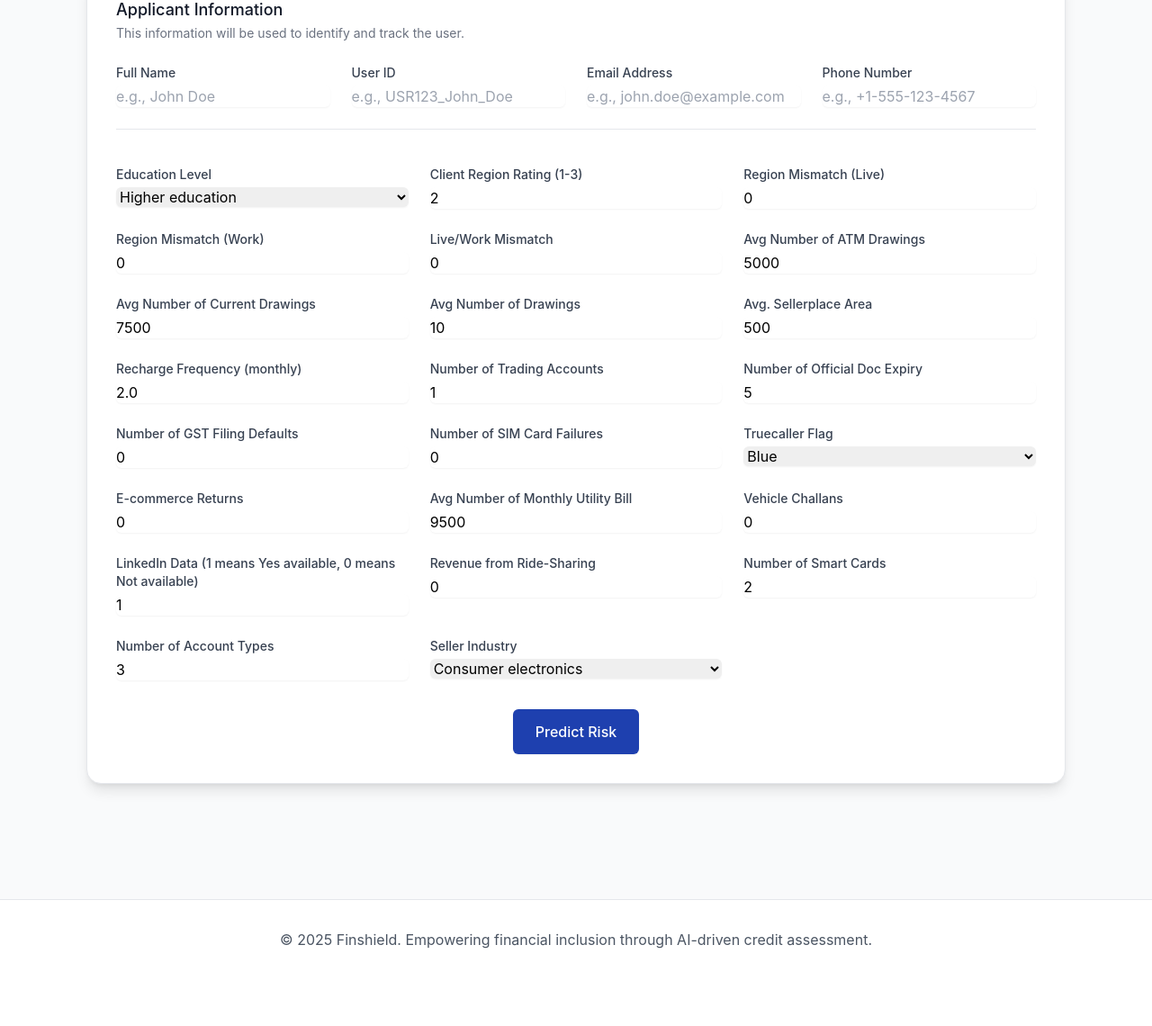
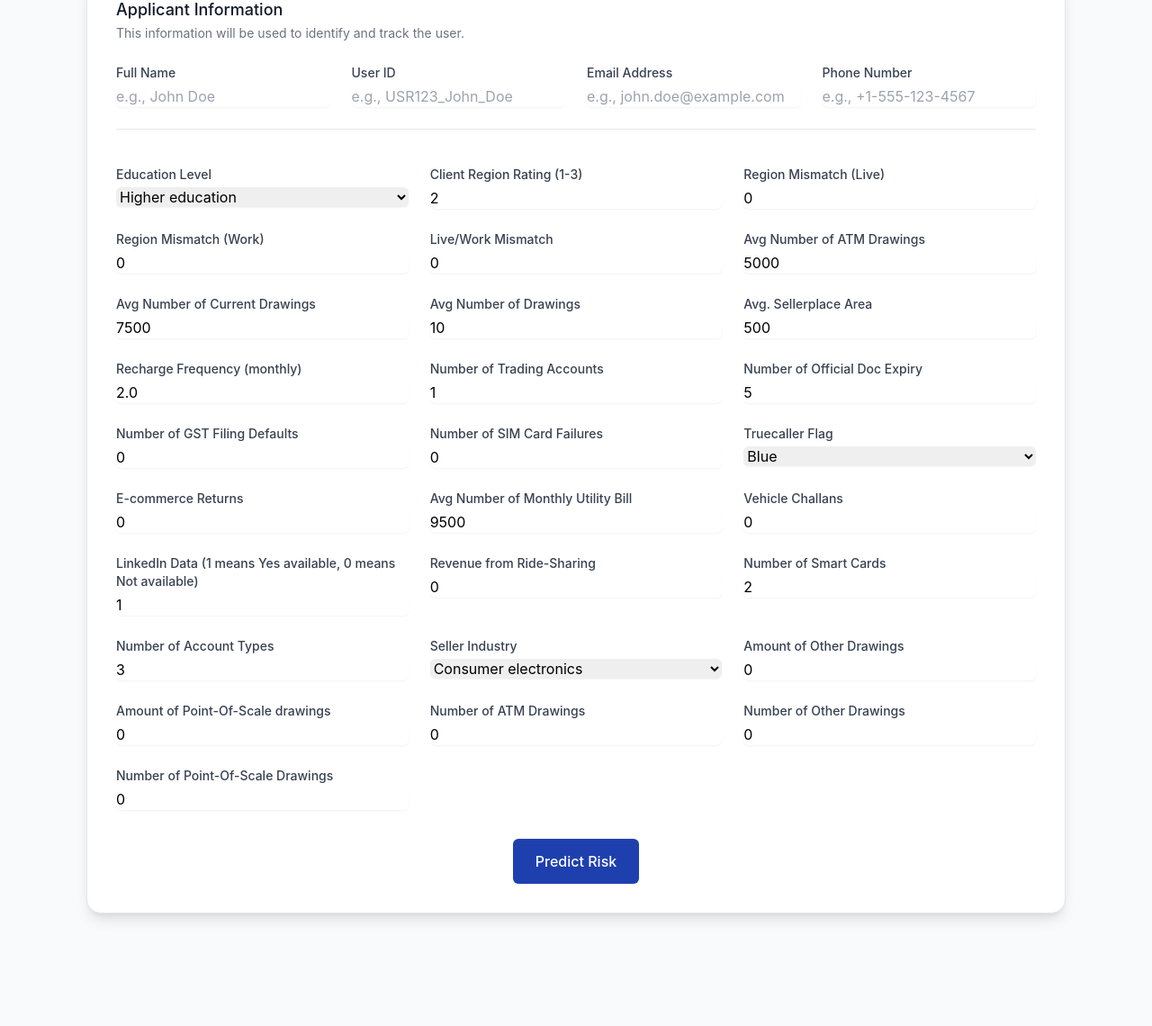
Before and after one commit to DivyanshGupta2006/Default-Probability-Model-Using-Alternative-Data, a FastAPI app: page /add in a window 1280 px wide. Shown: the part 259-1399 px from the top of the page at 90% size. Before the commit the page ends 1313 px from the top, so only its background shows below. Run offline with FastAPI, Linux system fonts and the light colour scheme; some libraries are stand-ins or nearby versions.

Commit message:
all fields added in user

```diff
--- a/src/interface/templates/add_user.html
+++ b/src/interface/templates/add_user.html
@@ -173,12 +173,30 @@
                     </select>
                 </div>
 
-                <input type="hidden" name="AMT_DRAWINGS_OTHER_CURRENT" value="0">
-                <input type="hidden" name="AMT_DRAWINGS_POS_CURRENT" value="0">
-                <input type="hidden" name="CNT_DRAWINGS_ATM_CURRENT" value="0">
-                <input type="hidden" name="CNT_DRAWINGS_OTHER_CURRENT" value="0">
-                <input type="hidden" name="CNT_DRAWINGS_POS_CURRENT" value="0">
+                <div class="form-group">
+                    <label for="AMT_DRAWINGS_OTHER_CURRENT" class="block text-sm font-medium text-gray-700">Amount of Other Drawings</label>
+                    <input type="number" step="100" id="AMT_DRAWINGS_OTHER_CURRENT" name="AMT_DRAWINGS_OTHER_CURRENT" value="0" class="mt-1 block w-full rounded-md border-gray-300 shadow-sm focus:border-finshield-blue focus:ring-finshield-blue">
+                </div>
 
+                <div class="form-group">
+                    <label for="AMT_DRAWINGS_POS_CURRENT" class="block text-sm font-medium text-gray-700">Amount of Point-Of-Scale drawings</label>
+                    <input type="number" step="100" id="AMT_DRAWINGS_POS_CURRENT" name="AMT_DRAWINGS_POS_CURRENT" value="0" class="mt-1 block w-full rounded-md border-gray-300 shadow-sm focus:border-finshield-blue focus:ring-finshield-blue">
+                </div>
+
+                <div class="form-group">
+                    <label for="CNT_DRAWINGS_ATM_CURRENT" class="block text-sm font-medium text-gray-700">Number of ATM Drawings</label>
+                    <input type="number" step="1" id="CNT_DRAWINGS_ATM_CURRENT" name="CNT_DRAWINGS_ATM_CURRENT" value="0" class="mt-1 block w-full rounded-md border-gray-300 shadow-sm focus:border-finshield-blue focus:ring-finshield-blue">
+                </div>
+
+                <div class="form-group">
+                    <label for="CNT_DRAWINGS_OTHER_CURRENT" class="block text-sm font-medium text-gray-700">Number of Other Drawings</label>
+                    <input type="number" step="1" id="CNT_DRAWINGS_OTHER_CURRENT" name="CNT_DRAWINGS_OTHER_CURRENT" value="0" class="mt-1 block w-full rounded-md border-gray-300 shadow-sm focus:border-finshield-blue focus:ring-finshield-blue">
+                </div>
+
+                <div class="form-group">
+                    <label for="CNT_DRAWINGS_POS_CURRENT" class="block text-sm font-medium text-gray-700">Number of Point-Of-Scale Drawings</label>
+                    <input type="number" step="1" id="CNT_DRAWINGS_POS_CURRENT" name="CNT_DRAWINGS_POS_CURRENT" value="0" class="mt-1 block w-full rounded-md border-gray-300 shadow-sm focus:border-finshield-blue focus:ring-finshield-blue">
+                </div>
             </div>
 
             <div class="mt-8 text-center">
```
